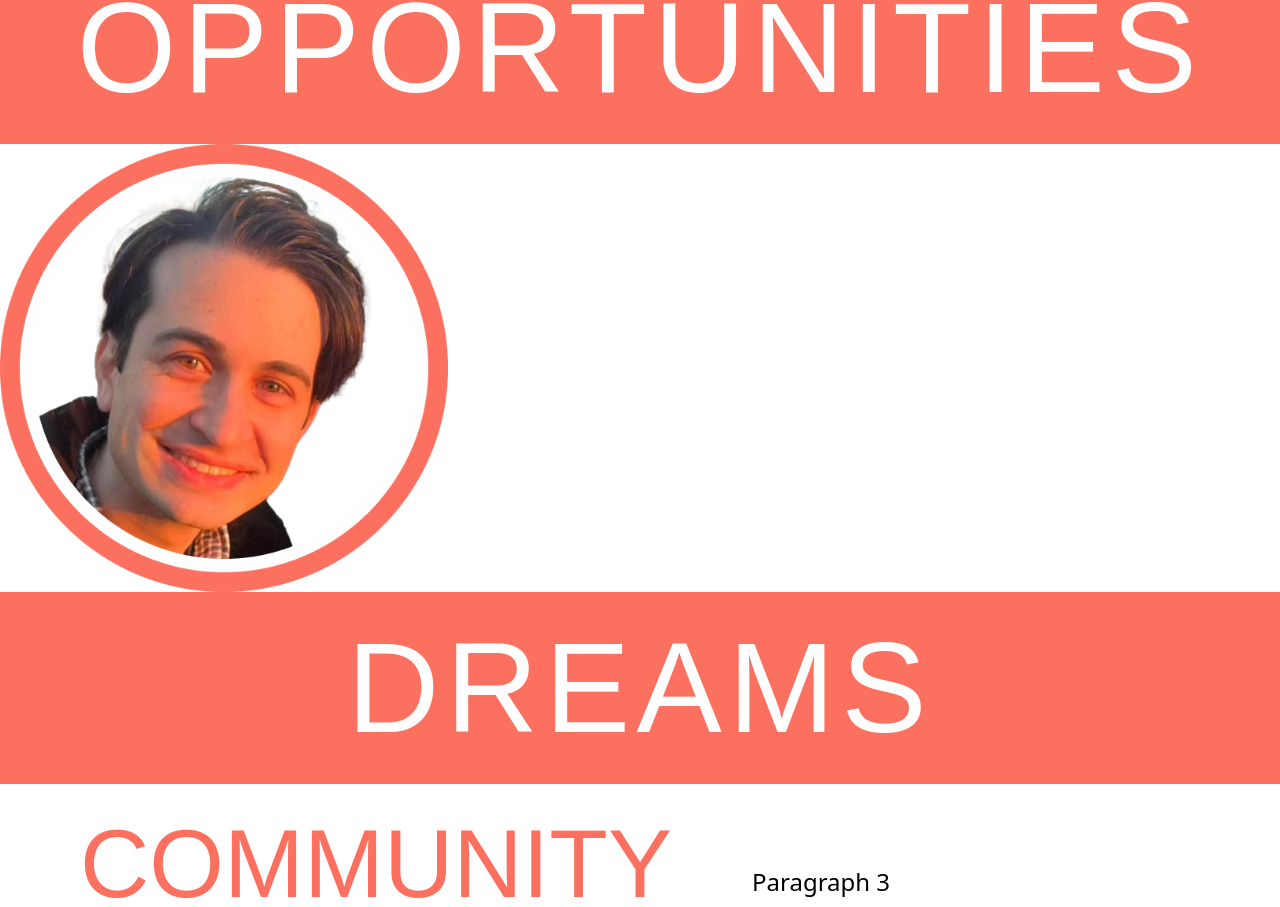
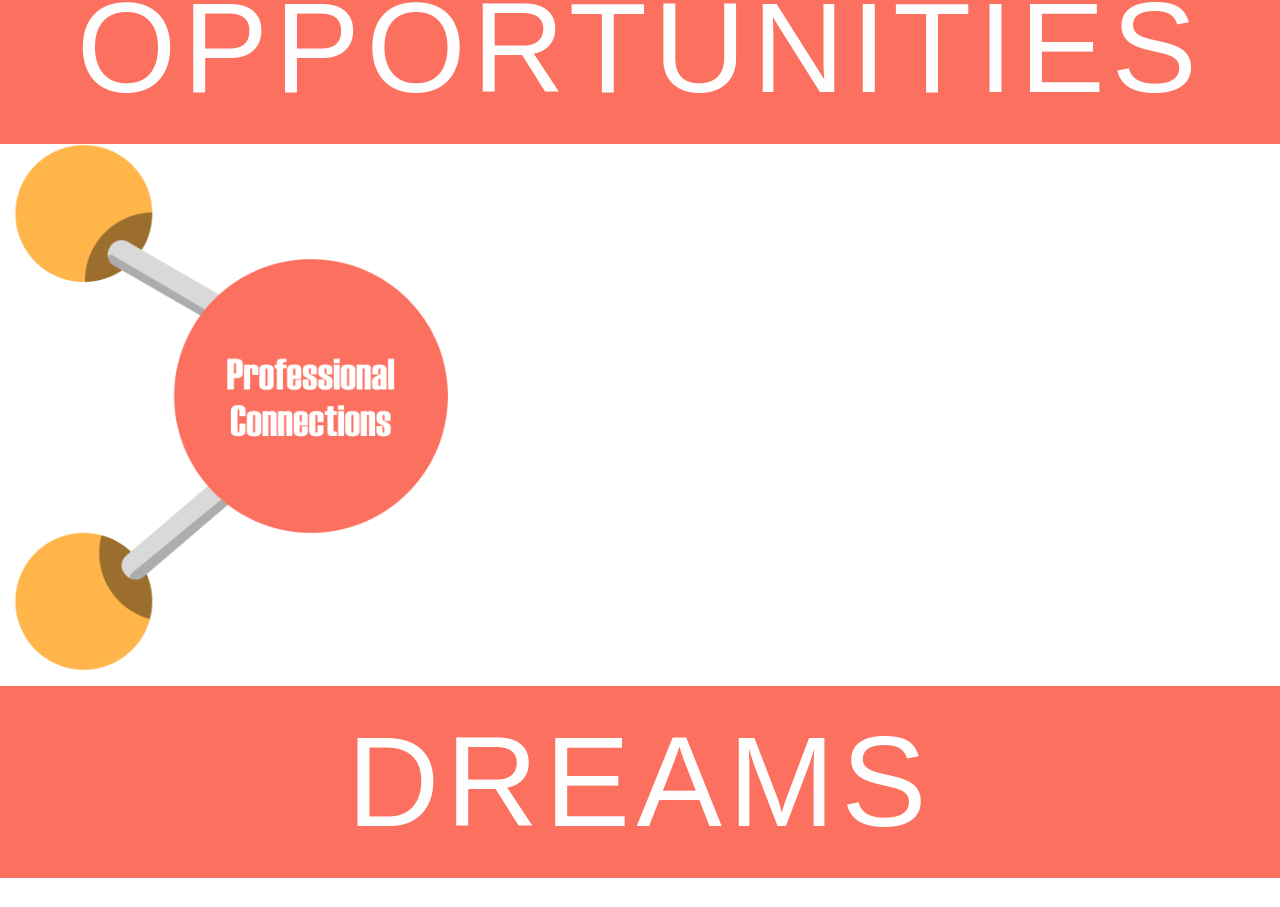
Before and after one commit to KevinLaird/leadership-profile, a React (Vite) app: page / in a window 1280 px wide. Shown: the part 2816-3723 px from the top of the page. Built offline with nearby package versions, Linux system fonts and the light colour scheme; a web font is replaced by a local one.

Commit message:
Working on opportunities section

```diff
--- a/src/sections/Opportunities.jsx
+++ b/src/sections/Opportunities.jsx
@@ -2,8 +2,8 @@ const Opportunities = () => {
   return (
     <div>
       <img
-        src="./assets/Profile.png"
-        alt="Profile picture of Kevin Laird smiling. Ain't he cute?"
+        src="./assets/connectionsGraphic.png"
+        alt="Graphic communicating connecting with professionals in the industry. Large orange sphere connected to two smaller yellow spheres."
         className="w-full max-w-md max-h-60 lg:max-h-full object-contain" // Preserve aspect ratio
       />
     </div>
```
